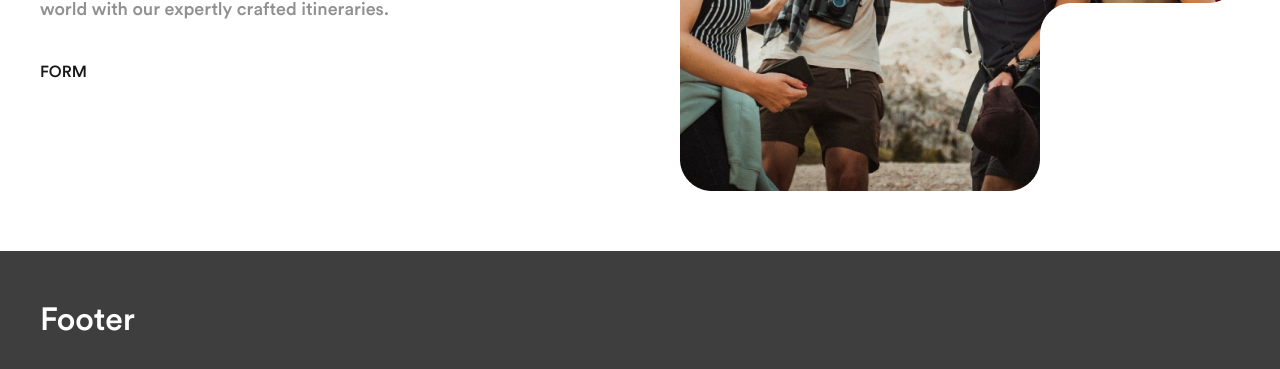
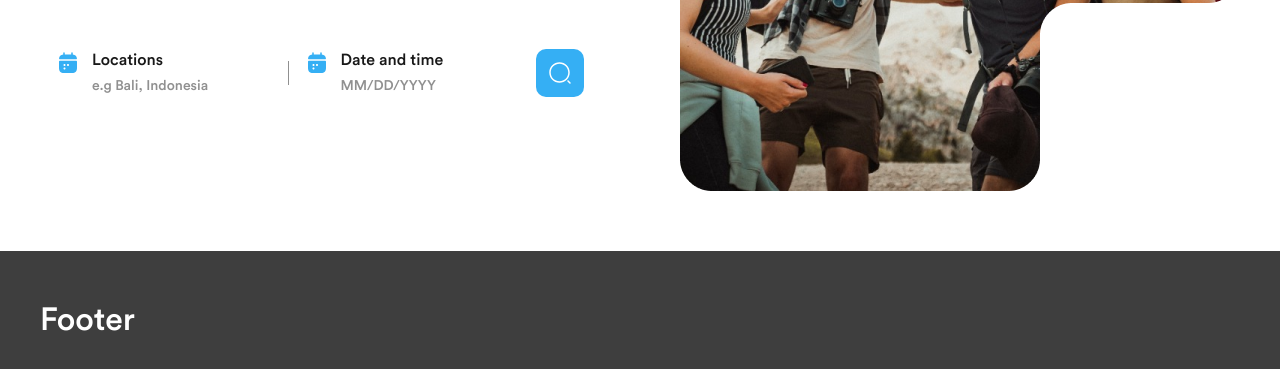
Before and after one commit to petukhov-a/travel-agent-gulp, a website: page src/html/index.html in a window 1280 px wide. Shown: the part 581-950 px from the top of the page. Drawn offline with nearby package versions, Linux system fonts and the light colour scheme; files that its build step writes are made by us from their sources; files whose address does not match are found by name.

Commit message:
created and styled inputs for locations and date

```diff
--- a/src/html/blocks/discover.html
+++ b/src/html/blocks/discover.html
@@ -15,7 +15,7 @@
                     </div>
                 </div>
                 <div class="discover__form">
-                    FORM
+                    @@include('elements/form.html')
                 </div>
             </div>
 
--- a/src/html/blocks/elements/form.html
+++ b/src/html/blocks/elements/form.html
@@ -0,0 +1,17 @@
+<form action="" class="form">
+    <label for="" class="form__label">
+        <span>Locations</span>
+        <input type="text" class="form__input" placeholder="e.g Bali, Indonesia" autocomplete="off">
+    </label>
+
+    <div class="form__devider"></div>
+
+    <label for="" class="form__label">
+        <span>Date and time</span>
+        <input type="text" class="form__input" placeholder="MM/DD/YYYY" autocomplete="off">
+    </label>
+
+    <button class="form__btn">
+        <img src="./img/icons/search-btn.svg" alt="Search">
+    </button>
+</form>
--- /dev/null
+++ b/src/scss/blocks/_form.scss
@@ -0,0 +1,44 @@
+.form {
+    display: grid;
+    grid-template-columns: 1fr auto 1fr auto;
+    padding: 12px 16px;
+    align-items: center;
+    gap: 16px;
+}
+
+.form__devider {
+    height: 24px;
+    width: 1px;
+    background: #909090;
+}
+
+.form__label {
+    padding-left: 36px;
+    display: grid;
+    gap: 8px;
+    background-image: url('./../img/icons/calendar.svg');
+    background-position: 0 0;
+    background-size: auto;
+    background-repeat: no-repeat;
+    span {
+        font-size: 16px;
+        font-style: normal;
+        font-weight: 500;
+        line-height: normal;
+    }
+}
+
+.form__input {
+    font-family: Circular Std;
+    font-size: 14px;
+    font-style: normal;
+    font-weight: 450;
+    line-height: normal;
+
+    &::placeholder {
+        color: var(--text-muted);
+    }
+}
+
+.form__btn {
+}
```
Also changed, not shown: build/blocks/elements/form.html, build/css/main.css, build/img/icons/search-btn.svg (added), build/index.html, src/img/icons/search-btn.svg (added).
